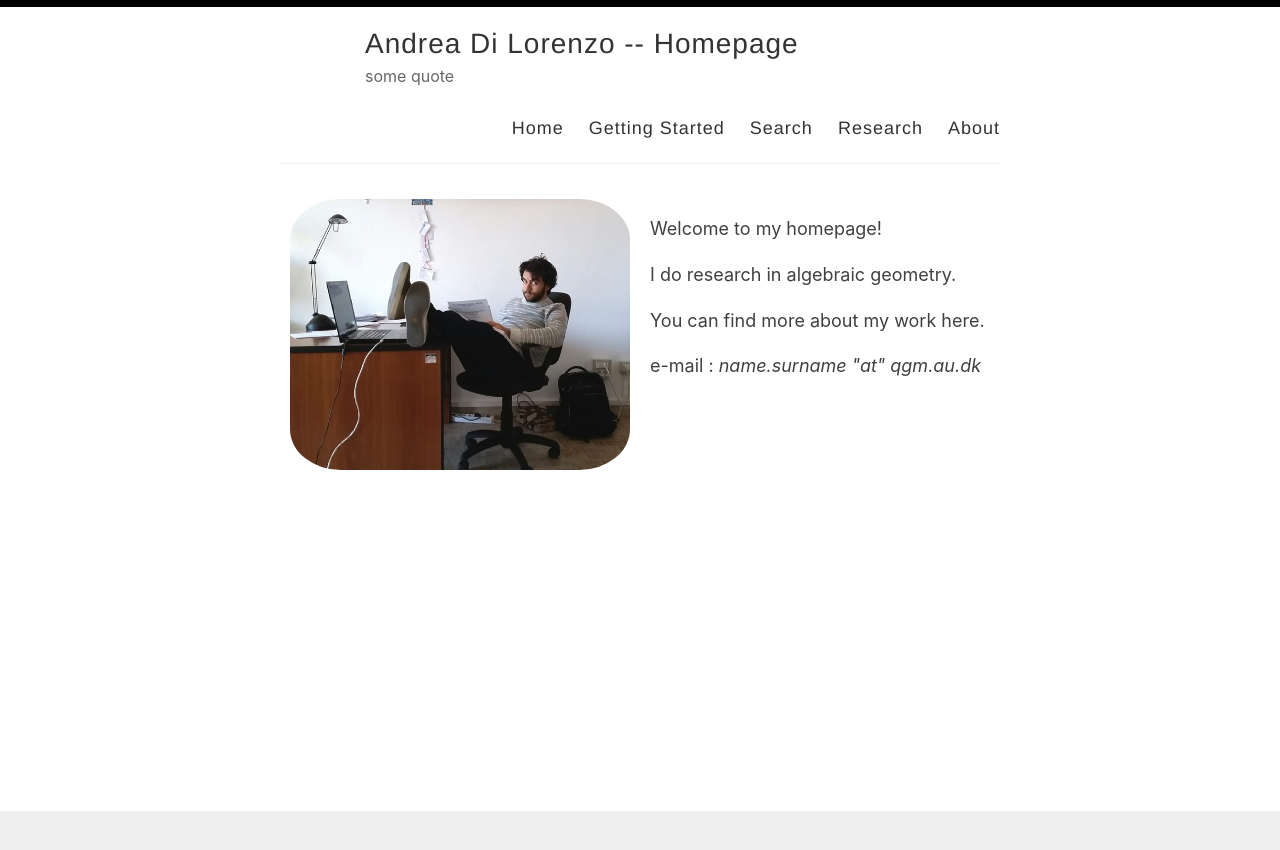
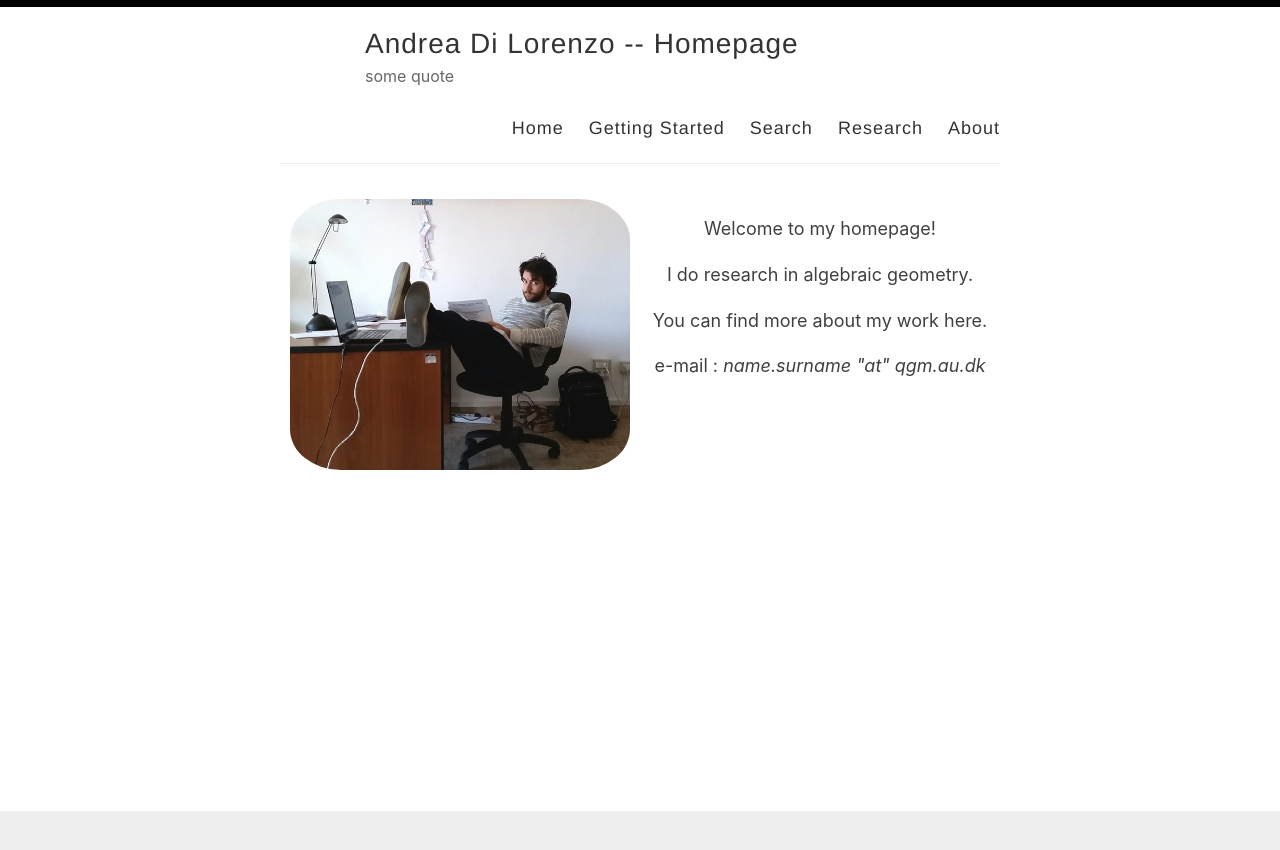
Before and after one commit to anddil/anddil.github.io, a Jekyll site: the page built from index.html, in a window 1280 px wide. Shown: the top 850 px of the page. Built offline with Jekyll 4.4.1, drawn with Linux system fonts in a browser that asks for light colours; the list of posts is cut into pages by our own code.

Commit message:
Update index.html

```diff
--- a/index.html
+++ b/index.html
@@ -13,6 +13,7 @@ layout: default
   float: left;
   width: 50%;
   padding: 10px;
+
 }
 
 /* Clear floats after the columns */
@@ -23,15 +24,19 @@ layout: default
 }
 
 /* To make the avatar img circular */
-.avatar {
+.column img {
   vertical-align: middle;
   border-radius: 15%;
+}
+
+.column p {
+  text-align:center;
 }
 </style>
 </head>
 <body>
 <div class="column">
-  <img src="EBC4ABD5-5A19-4050-A4CF-270634910CC0.jpeg" class="avatar">
+  <img src="EBC4ABD5-5A19-4050-A4CF-270634910CC0.jpeg">
 </div>
 
 <div class="column">
```
